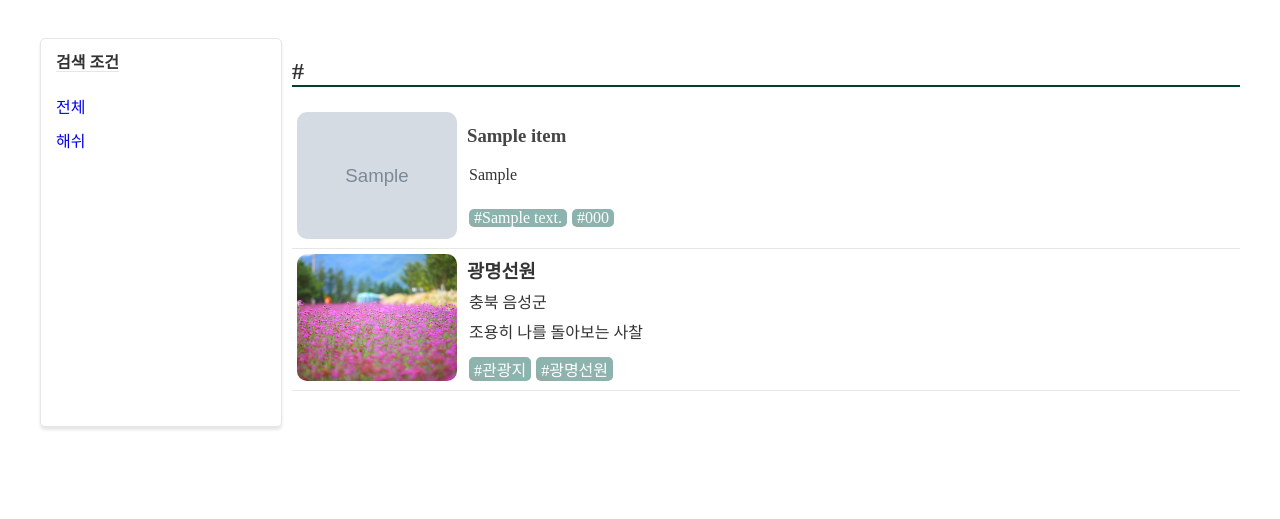
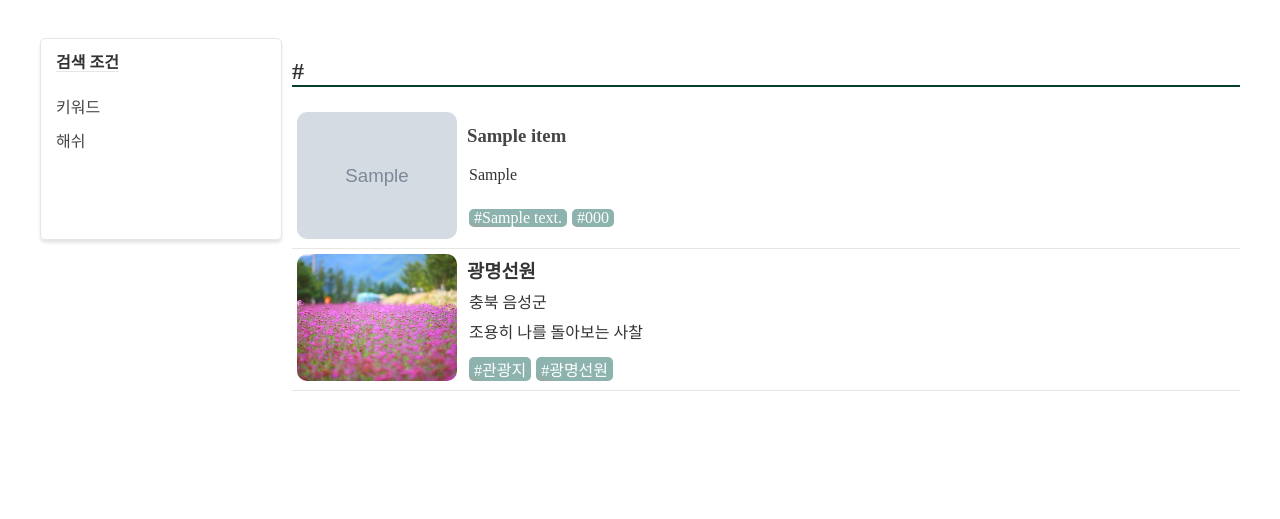
Before and after one commit to Chaw-p/TripMocha, a Flask app: template templates/info/info.html in a window 1280 px wide. Shown: the part 96-615 px from the top of the page. Run offline with Flask 3, Linux system fonts and the light colour scheme; the template is opened without the code that fills it: most values are stand-ins (such as "Sample title", 1, 10 or a date in 2020); grey boxes marked "Sample" are stand-in pictures; parts of the project's set-up code (start-up, migrations or seed data) failed here and were passed over; some libraries are stand-ins or nearby versions.

Commit message:
2025-12-05-윤정 검색조건 부분 수정

```diff
--- a/static/css/main.css
+++ b/static/css/main.css
@@ -303,11 +303,16 @@ input[type="search"]::-webkit-search-cancel-button {
 #menu {
   float: left;
   width: 210px;
+  height: 180px;
   padding: 10px 15px;
   border-radius: 5px;
   border: 1px solid var(--mocha-border);
   box-shadow: 0px 3px 3px var(--mocha-border);
 }
+#menu a {
+  color: var(--mocha-font-color);
+}
+
 #menu > ul {
   list-style: none;
   padding: 0;
--- a/templates/info/info.html
+++ b/templates/info/info.html
@@ -16,8 +16,8 @@
             <div id="menu">
               <span class="menu_title">검색 조건</span>
               <ul>
-                <li><a href="/info?sort=k">전체</a></li>
-                <li><a href="/info?sort=h">해쉬</a></li>
+                <li><a href="/info?query=#전체">키워드</a></li>
+                <li><a href="{{ url_for('info.info',query='#%s' % query) }}">해쉬</a></li>
               </ul>
             </div>
             <div id="section">
```
